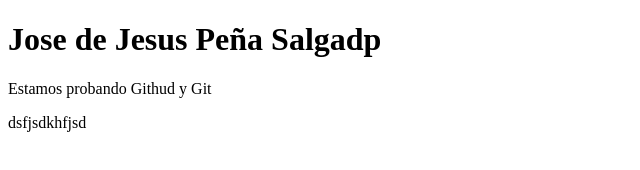
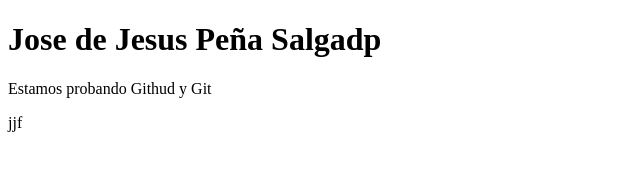
Before and after one commit to Jisus007y/DAM22, a plain HTML site: page index.html in a window 1280 px wide. Shown: the full height of the page, 0-640 px from the left. Drawn offline with Linux system fonts and the light colour scheme.

Commit message:
se modifico en html

```diff
--- a/index.html
+++ b/index.html
@@ -9,7 +9,6 @@
     <h1>Jose de Jesus Peña Salgadp</h1>
     <p>Estamos probando Githud y Git </p>
 
-
-    dsfjsdkhfjsd
+jjf
 </body>
 </html>
```
